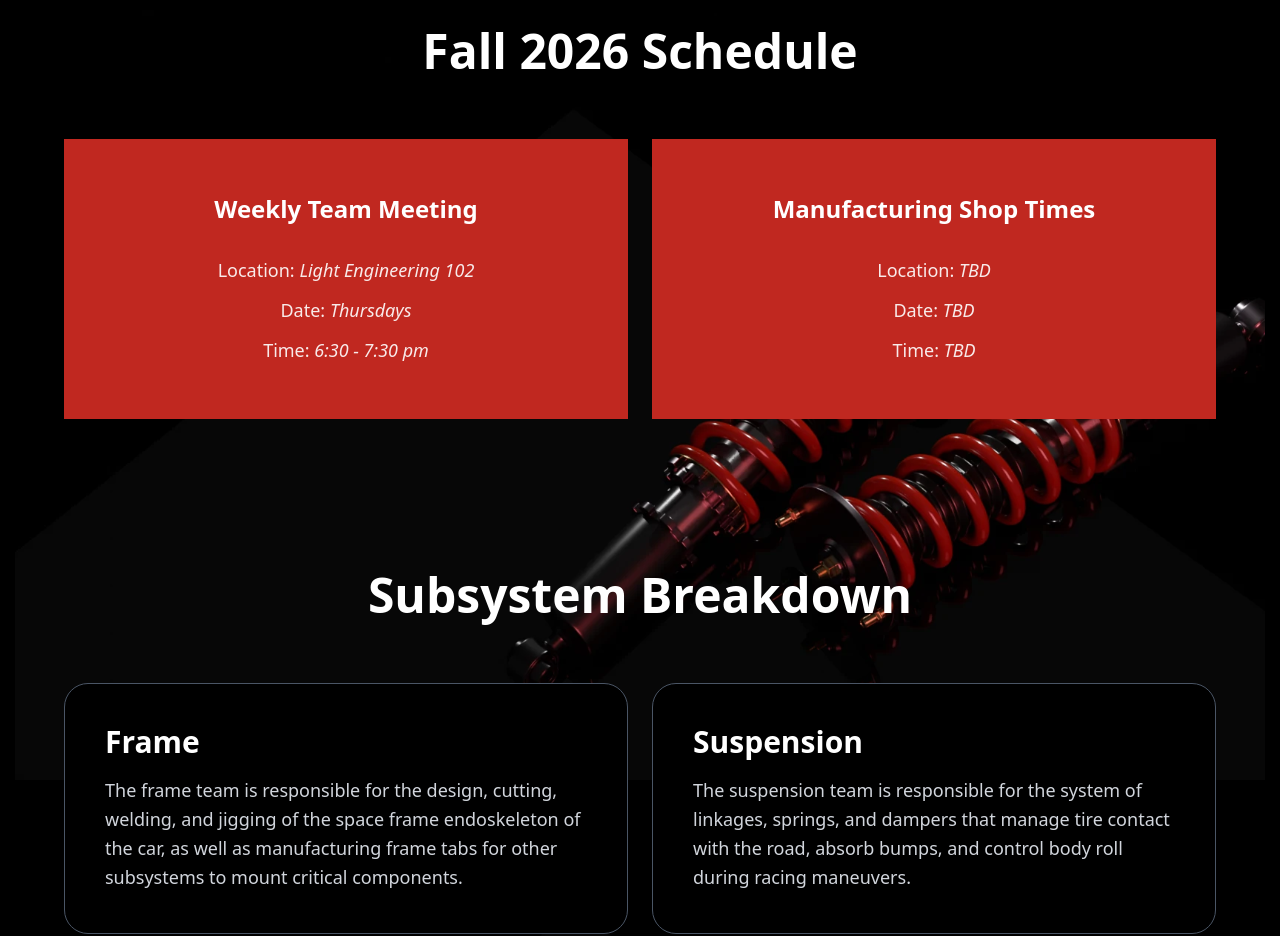
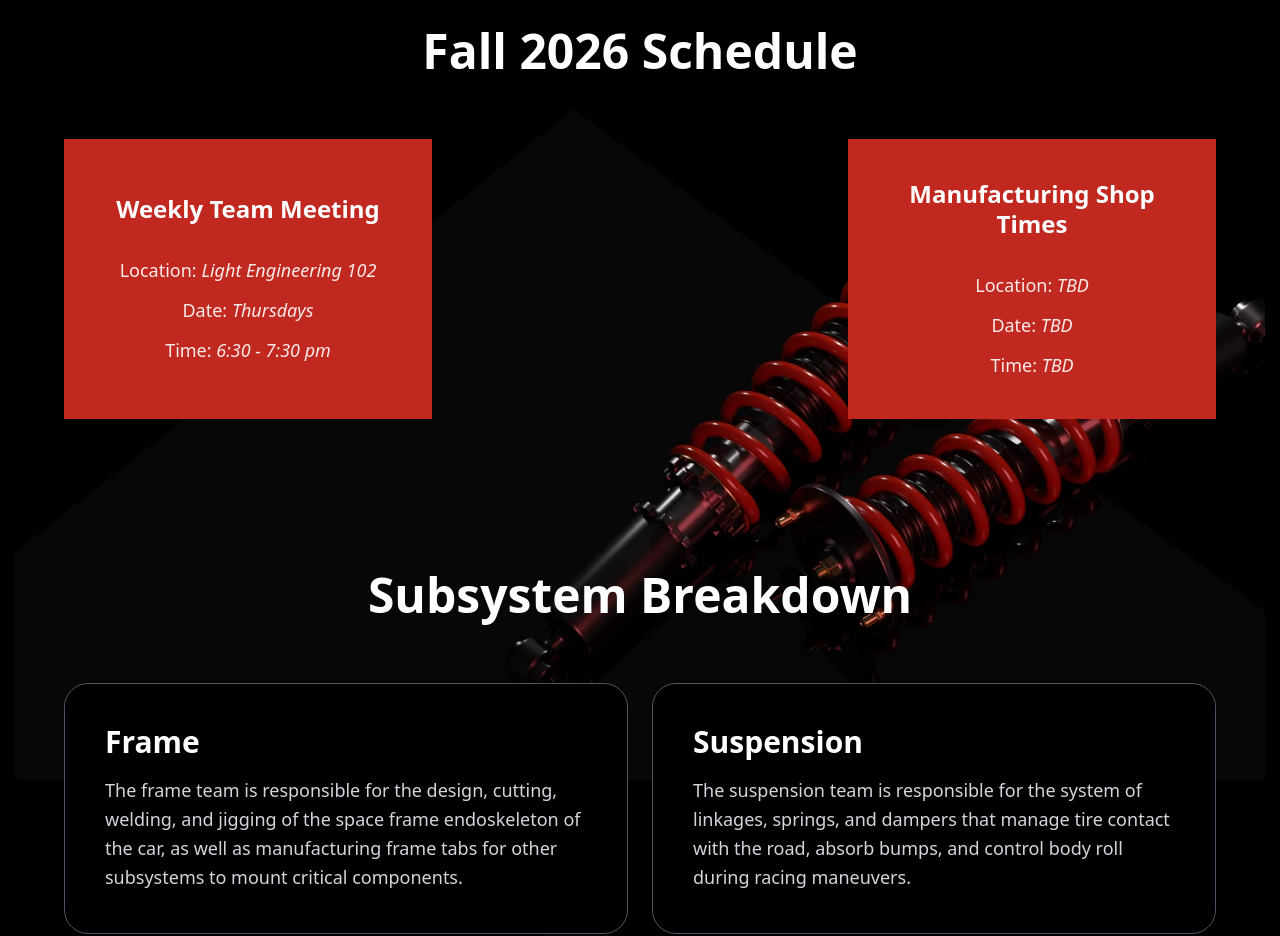
Before and after one commit to redracingsbu/redracingsbu.github.io, a React (Vite) app: page /join in a window 1280 px wide. Shown: the part 820-1756 px from the top of the page. Built offline with nearby package versions, Linux system fonts and the light colour scheme.

Commit message:
Match Join schedule card sizing

```diff
--- a/src/pages/Join.jsx
+++ b/src/pages/Join.jsx
@@ -98,11 +98,11 @@ function Join() {
           Fall 2026 Schedule
         </h2>
 
-        <div className="max-w-6xl mx-auto grid grid-cols-1 md:grid-cols-2 gap-6">
+        <div className="max-w-6xl mx-auto grid grid-cols-1 md:grid-cols-1 lg:grid-cols-3 gap-6">
           {scheduleItems.map((item, index) => (
             <div
               key={index}
-              className="bg-[#C02820] p-8 flex flex-col items-center justify-center text-center min-h-[280px] hover:bg-[#D13028] transition-colors duration-300"
+              className={`bg-[#C02820] p-8 flex flex-col items-center justify-center text-center min-h-[280px] hover:bg-[#D13028] transition-colors duration-300 ${index === 1 ? 'lg:col-start-3' : ''}`}
             >
               <h3 className="text-white font-bold text-xl lg:text-2xl mb-8 leading-tight">
                 {item.title}
```
